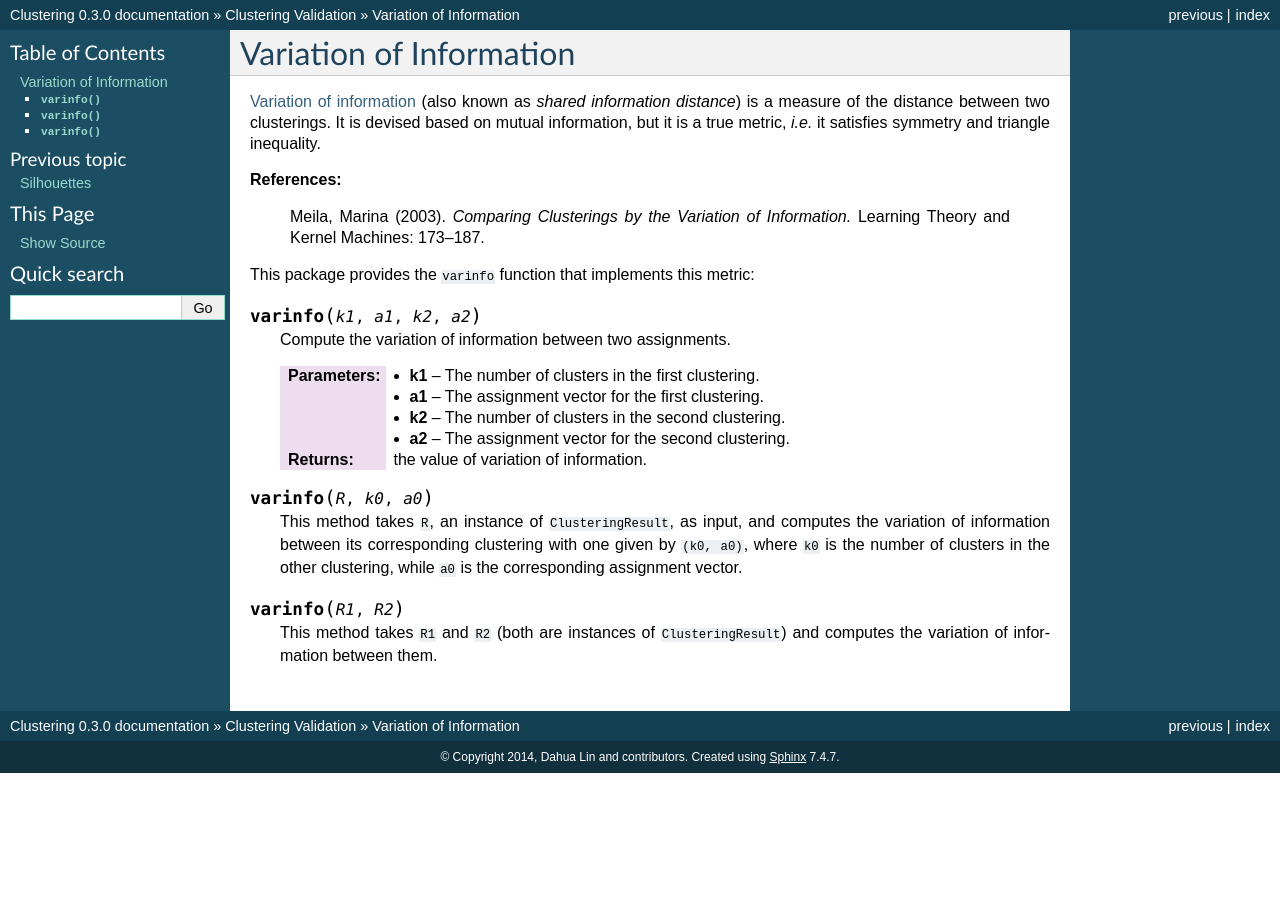
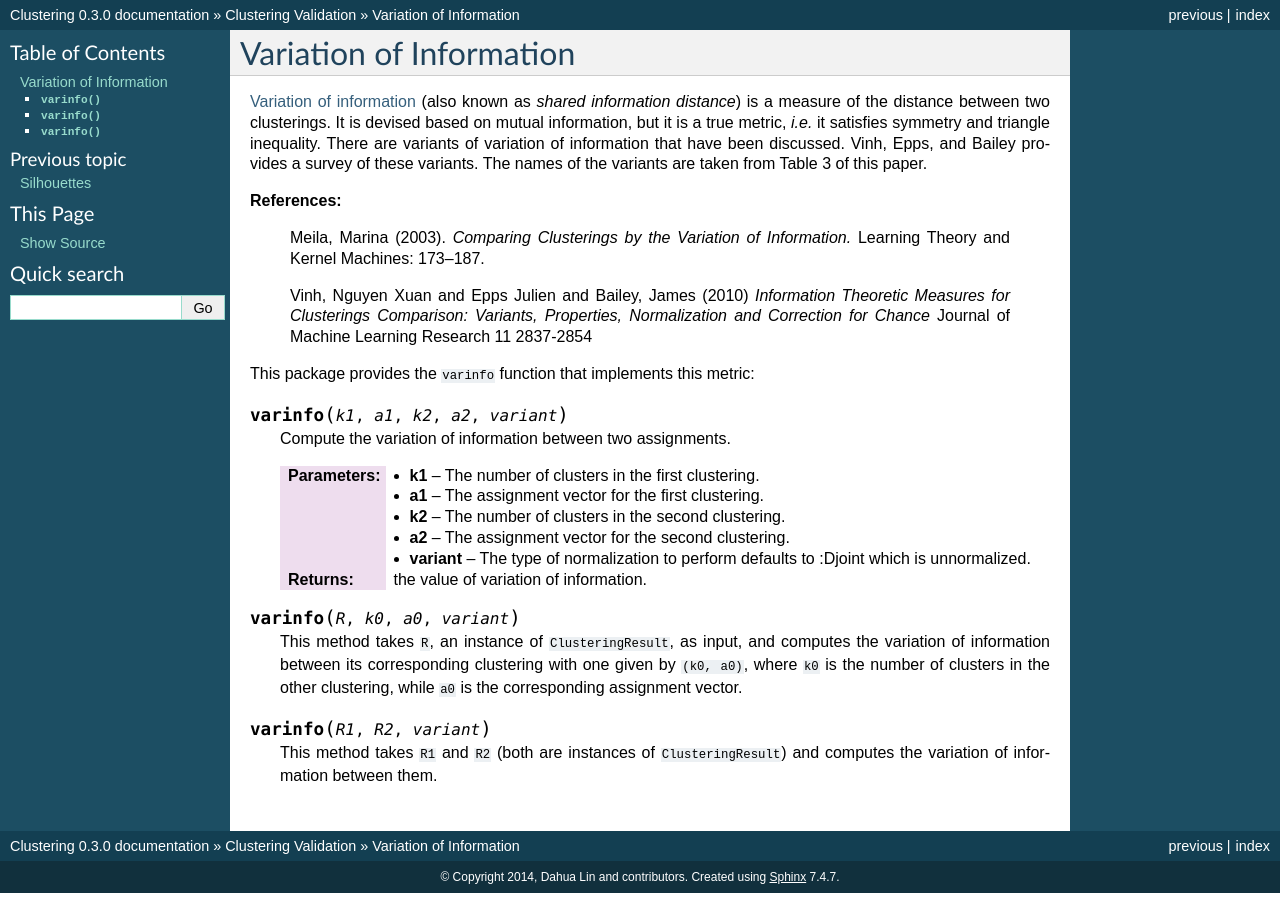
Before and after one commit to JuliaStats/Clustering.jl, a Sphinx documentation site: the page built from doc/source/varinfo.rst, in a window 1280 px wide. Built offline with Sphinx 7.4.7, drawn with Linux system fonts in a browser that asks for light colours; formulas are drawn with MathJax 3.

Commit message:
Extend varinfo to support normalization without breaking api with tests with docs

```diff
--- a/doc/source/varinfo.rst
+++ b/doc/source/varinfo.rst
@@ -1,7 +1,7 @@
 Variation of Information
 ==========================
 
-`Variation of information <http://en.wikipedia.org/wiki/Variation_of_information>`_ (also known as *shared information distance*) is a measure of the distance between two clusterings. It is devised based on mutual information, but it is a true metric, *i.e.* it satisfies symmetry and triangle inequality.
+`Variation of information <http://en.wikipedia.org/wiki/Variation_of_information>`_ (also known as *shared information distance*) is a measure of the distance between two clusterings. It is devised based on mutual information, but it is a true metric, *i.e.* it satisfies symmetry and triangle inequality. There are variants of variation of information that have been discussed. Vinh, Epps, and Bailey provides a survey of these variants. The names of the variants are taken from Table 3 of this paper.
 
 **References:**
 
@@ -9,9 +9,14 @@ Variation of Information
     *Comparing Clusterings by the Variation of Information.*
     Learning Theory and Kernel Machines: 173–187.
 
+    Vinh, Nguyen Xuan and Epps Julien and Bailey, James (2010)
+    *Information Theoretic Measures for Clusterings Comparison:
+    Variants, Properties, Normalization and Correction for Chance*
+    Journal of Machine Learning Research 11 2837-2854
+
 This package provides the ``varinfo`` function that implements this metric:
 
-.. function:: varinfo(k1, a1, k2, a2)
+.. function:: varinfo(k1, a1, k2, a2, variant)
 
     Compute the variation of information between two assignments.
 
@@ -19,13 +24,14 @@ This package provides the ``varinfo`` function that implements this metric:
     :param a1: The assignment vector for the first clustering.
     :param k2: The number of clusters in the second clustering.
     :param a2: The assignment vector for the second clustering.
+    :param variant: The type of normalization to perform defaults to :Djoint which is unnormalized.
 
     :return: the value of variation of information.
 
-.. function:: varinfo(R, k0, a0)
+.. function:: varinfo(R, k0, a0, variant)
 
     This method takes ``R``, an instance of ``ClusteringResult``, as input, and computes the variation of information between its corresponding clustering with one given by ``(k0, a0)``, where ``k0`` is the number of clusters in the other clustering, while ``a0`` is the corresponding assignment vector.
 
-.. function:: varinfo(R1, R2)
+.. function:: varinfo(R1, R2, variant)
 
     This method takes ``R1`` and ``R2`` (both are instances of ``ClusteringResult``) and computes the variation of information between them.
```
Also changed, not shown: 2 other files.
